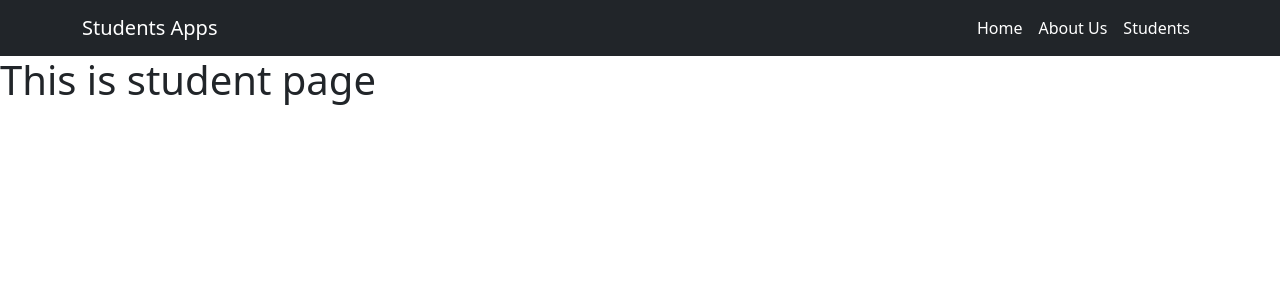
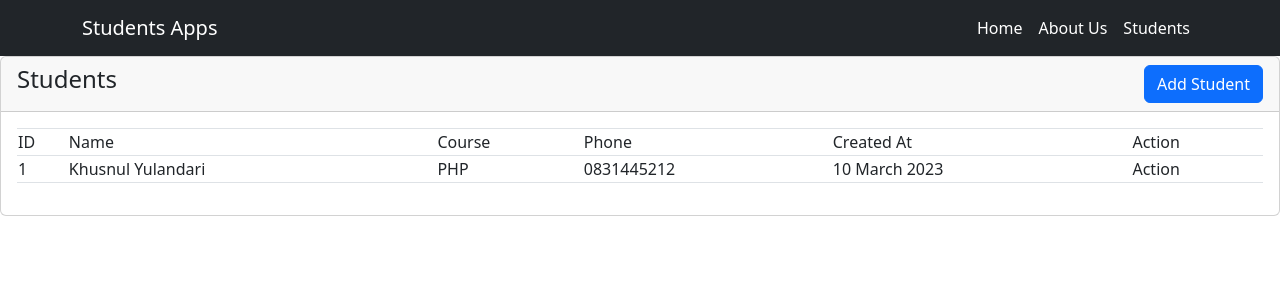
Before and after one commit to splitsploit/Siswa-RESTAPI-VueJS, a Vue app: page /students in a window 1280 px wide. Shown: the top 300 px of the page. Built offline with nearby package versions, Linux system fonts and the light colour scheme.

Commit message:
create student table ( static )

```diff
--- a/src/views/Students/View.vue
+++ b/src/views/Students/View.vue
@@ -1,5 +1,34 @@
 <template>
-    <main>
-        <h1>This is student page</h1>
-    </main>
+    <div>
+        <div class="card">
+            <div class="card-header">
+                <h4>
+                    Students
+                    <RouterLink to="/students/create" class="btn btn-primary float-end">
+                        Add Student
+                    </RouterLink>
+                </h4>
+            </div>
+            <div class="card-body">
+                <table class="table table-bordered">
+                    <thead>
+                        <th>ID</th>
+                        <th>Name</th>
+                        <th>Course</th>
+                        <th>Phone</th>
+                        <th>Created At</th>
+                        <th>Action</th>
+                    </thead>
+                    <tbody>
+                        <td>1</td>
+                        <td>Khusnul Yulandari</td>
+                        <td>PHP</td>
+                        <td>0831445212</td>
+                        <td>10 March 2023</td>
+                        <td>Action</td>
+                    </tbody>
+                </table>
+            </div>
+        </div>
+    </div>
 </template>
```
